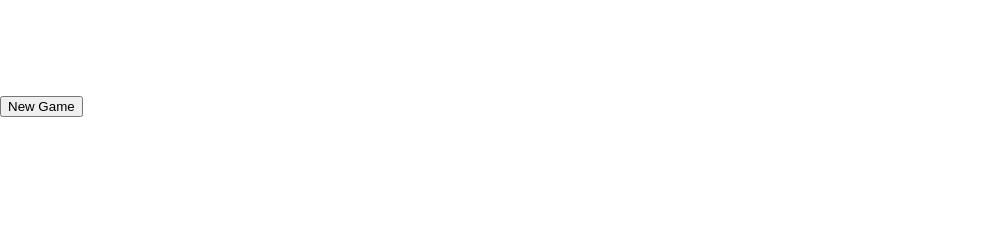
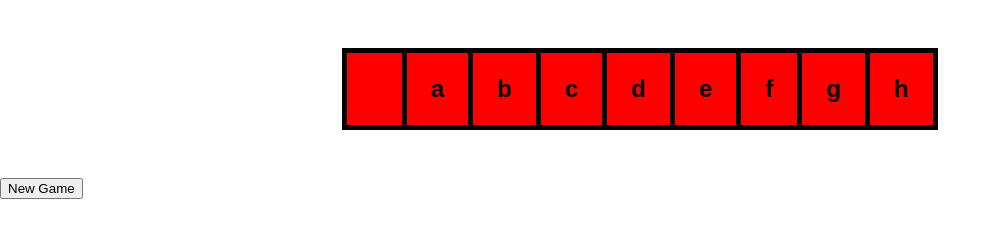
Before and after one commit to GarrettAnderson/chess-game, a website: page public/index.html in a window 1280 px wide. Shown: the whole page, without its empty margins (0-1001 px from the left). Drawn offline with Linux system fonts and the light colour scheme.

Commit message:
added borders to the cells of the board as well as the rank and file designations.

```diff
--- a/public/index.html
+++ b/public/index.html
@@ -9,7 +9,7 @@
   </head>
   <body>
     <table id="chessboard-container">
-        <!-- <thead>
+        <thead class="files-label">
           <tr>
             <td>&nbsp;</td>
             <td> a </td>
@@ -21,7 +21,7 @@
             <td> g </td>
             <td> h </td>
           </tr>
-        </thead> -->
+        </thead>
         <tbody id="tbody" class="table-body">
           <!-- content inserted via JS -->
         </tbody>
--- a/public/screen.css
+++ b/public/screen.css
@@ -16,13 +16,26 @@ table {
     border-collapse: collapse;
 }
 
+thead td {
+  background-color: red !important;
+  font-size: 1.5rem;
+  font-weight: bold;
+  border: 5px solid black;
+  /* border-right: 5px solid black; */
+}
+
 tbody {
    border: 1px solid red;
 }
 
 td {
-  border: 1px solid red;
+  border: 1px solid black;
   padding: 1.5rem;
+}
+
+tbody tr td:first-child {
+  border: 5px solid black;
+  /* border-right: 5px solid black; */
 }
 
 th {
```
